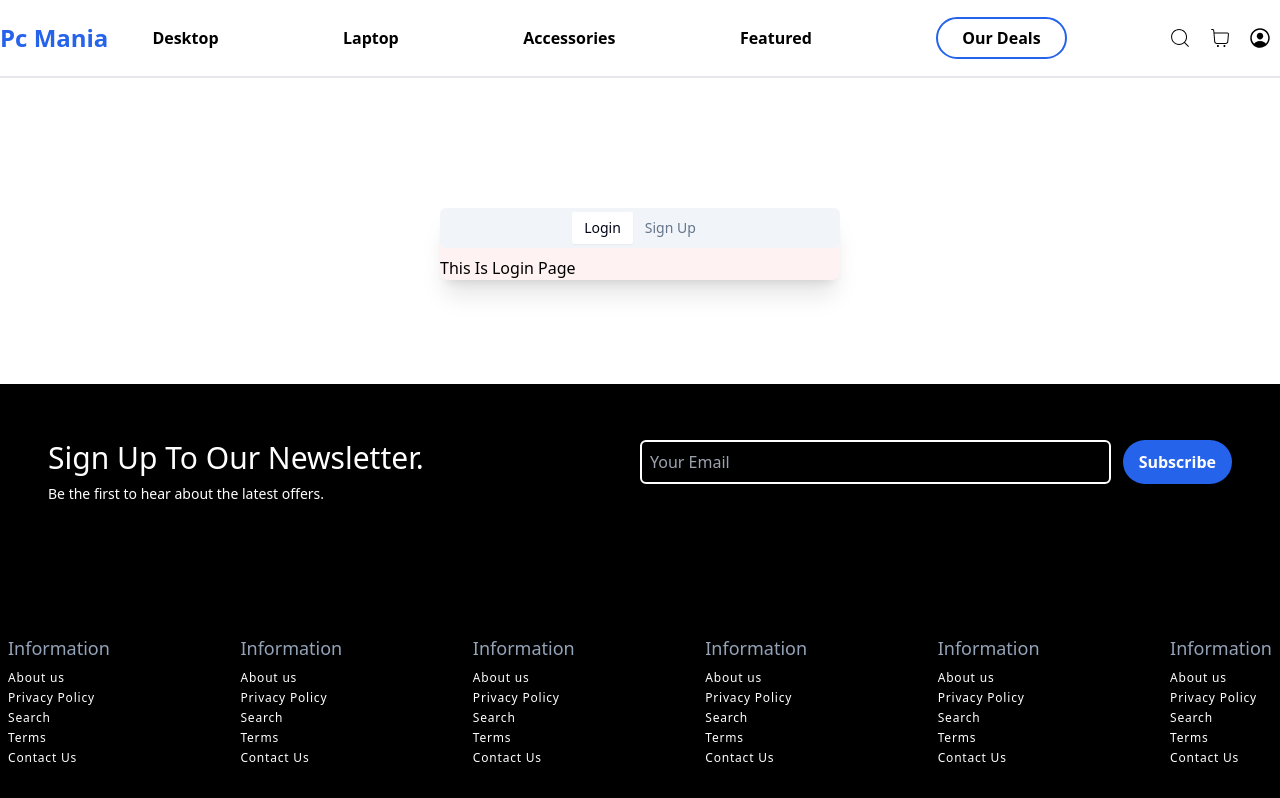
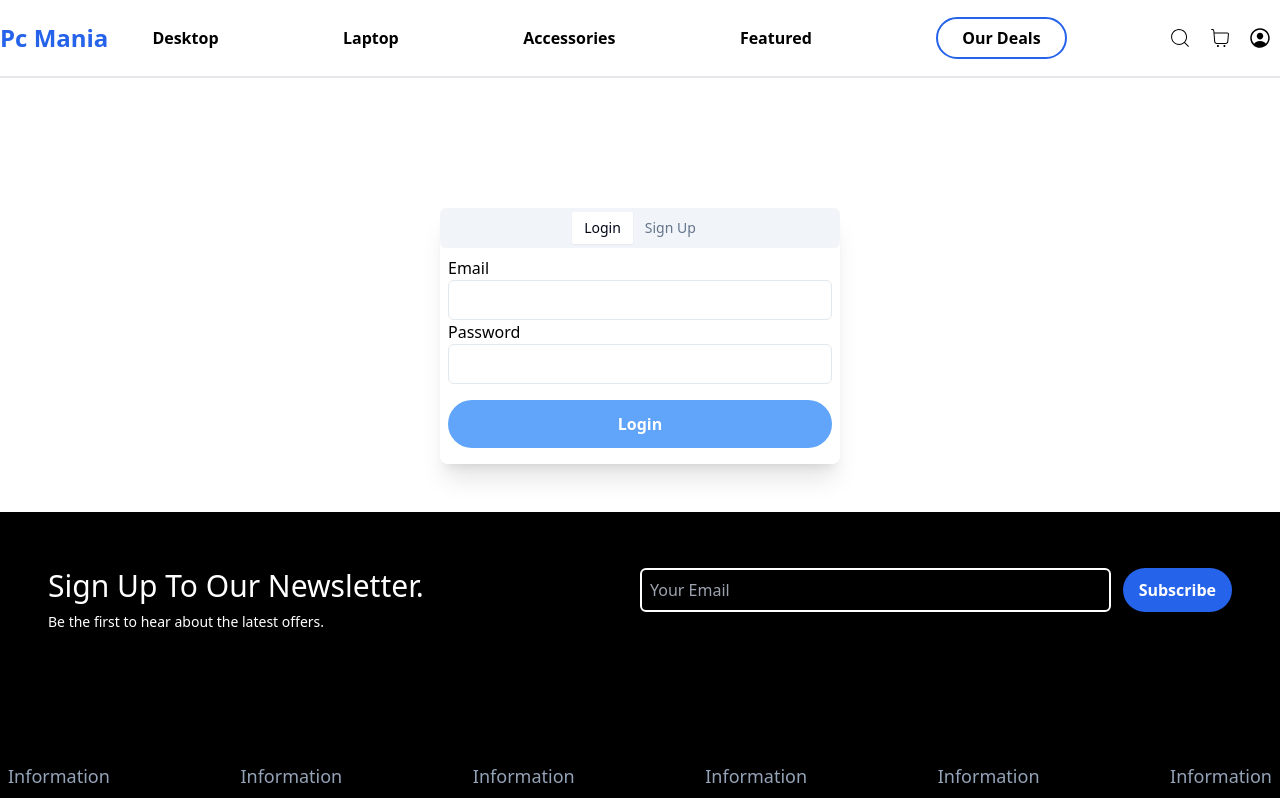
Before and after one commit to naffiziqbal/pc-mania, a Next.js app in the folder client/: page /registration in a window 1280 px wide. Shown: the top 798 px of the page. Built offline with nearby package versions, Linux system fonts and the light colour scheme.

Commit message:
User Login and Sign Up Func

```diff
--- a/client/src/components/UsreRegistration/Login.jsx
+++ b/client/src/components/UsreRegistration/Login.jsx
@@ -1,11 +1,43 @@
 import React from 'react';
+import { Input } from "@/components/ui/input"
+import { useForm } from 'react-hook-form';
+import { loginUser } from '@/utils/APIs';
 
-const Login = () => {
+
+const Signup = () => {
+    const {
+        register,
+        handleSubmit,
+        watch,
+        formState: { errors },
+    } = useForm()
+
+    const onSubmitForm = async (data) => {
+        const { name, email } = data
+        // console.log(data)
+        try {
+            const user = await loginUser(data)
+            console.log(user)
+        } catch (error) {
+            console.log(error)
+        }
+    }
     return (
-        <div className=''>
-            This Is Login Page
+        <div className='px-2 pb-4'>
+            <form onSubmit={handleSubmit(onSubmitForm)}>
+                <div>
+                    <label htmlFor="email">Email</label>
+                    <Input type='email' {...register('email', { required: true })} />
+                </div>
+                <div>
+                    <label htmlFor="email">Password</label>
+                    <Input type='password' {...register('password', { required: true })} />
+                </div>
+
+                <button className='px-5 py-3 w-full bg-blue-400 rounded-full mt-4 text-white font-bold' type='submit'>Login</button>
+            </form>
         </div>
     );
 };
 
-export default Login;
+export default Signup;
--- a/client/src/components/UsreRegistration/Signup.jsx
+++ b/client/src/components/UsreRegistration/Signup.jsx
@@ -29,11 +29,15 @@ const Signup = () => {
 
         const userData = { name, email, password, image: 'https://i.ibb.co/jrBQF5s/ape-7020995-1280.png', role: "user" }
         console.log(userData)
-        const user = await signUpUser(userData)
-        console.log(user)
+        try {
+            const user = await signUpUser(userData)
+            console.log(user)
+        } catch (error) {
+            console.log(err)
+        }
     }
     return (
-        <div className='px-2 pb-4'>
+        <div className='px-2 pb-4 h-fit'>
             <form onSubmit={handleSubmit(onSubmitForm)}>
                 <div>
                     <label htmlFor="email">Email</label>
--- a/client/src/pages/registration.jsx
+++ b/client/src/pages/registration.jsx
@@ -5,9 +5,9 @@ import { LogIn } from "lucide-react";
 
 const Registration = () => {
     return (
-        <div className="w-fit my-12 h-fit bg-red-50 mx-auto shadow-xl rounded-lg">
-            <Tabs defaultValue="account" className="w-[400px] flex flex-col justify-center">
-                <TabsList className=''>
+        <div className="w-fit my-12 h-fit  mx-auto shadow-xl rounded-lg">
+            <Tabs defaultValue="account" className="w-[400px] flex flex-col justify-center duration-300">
+                <TabsList>
                     <TabsTrigger value="account">Login</TabsTrigger>
                     <TabsTrigger value="password">Sign Up</TabsTrigger>
                 </TabsList>
--- a/client/src/utils/APIs.jsx
+++ b/client/src/utils/APIs.jsx
@@ -5,3 +5,4 @@ const API = axios.create({ baseURL: url })
 
 
 export const signUpUser = async (data) => API.post('/user/create-user', data)
+export const loginUser = async (data) => API.post("/user/login", data)
```
